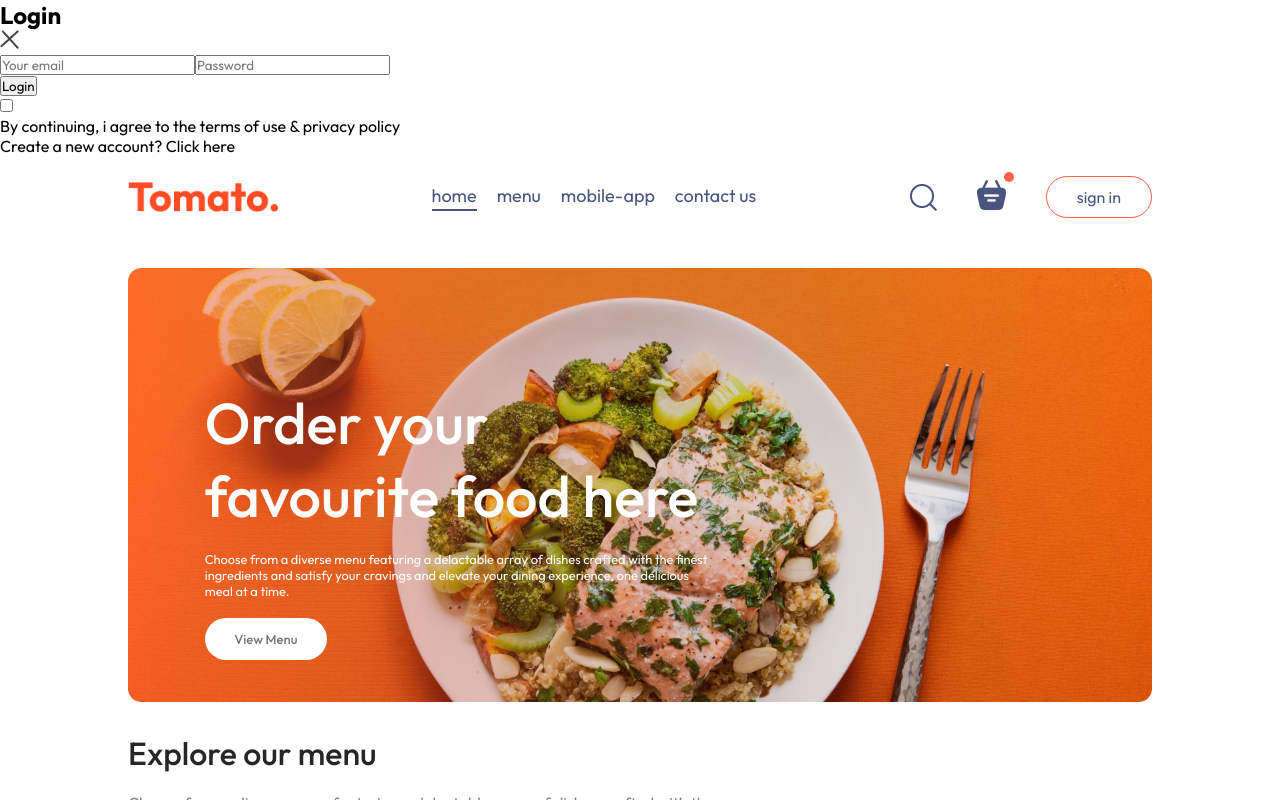
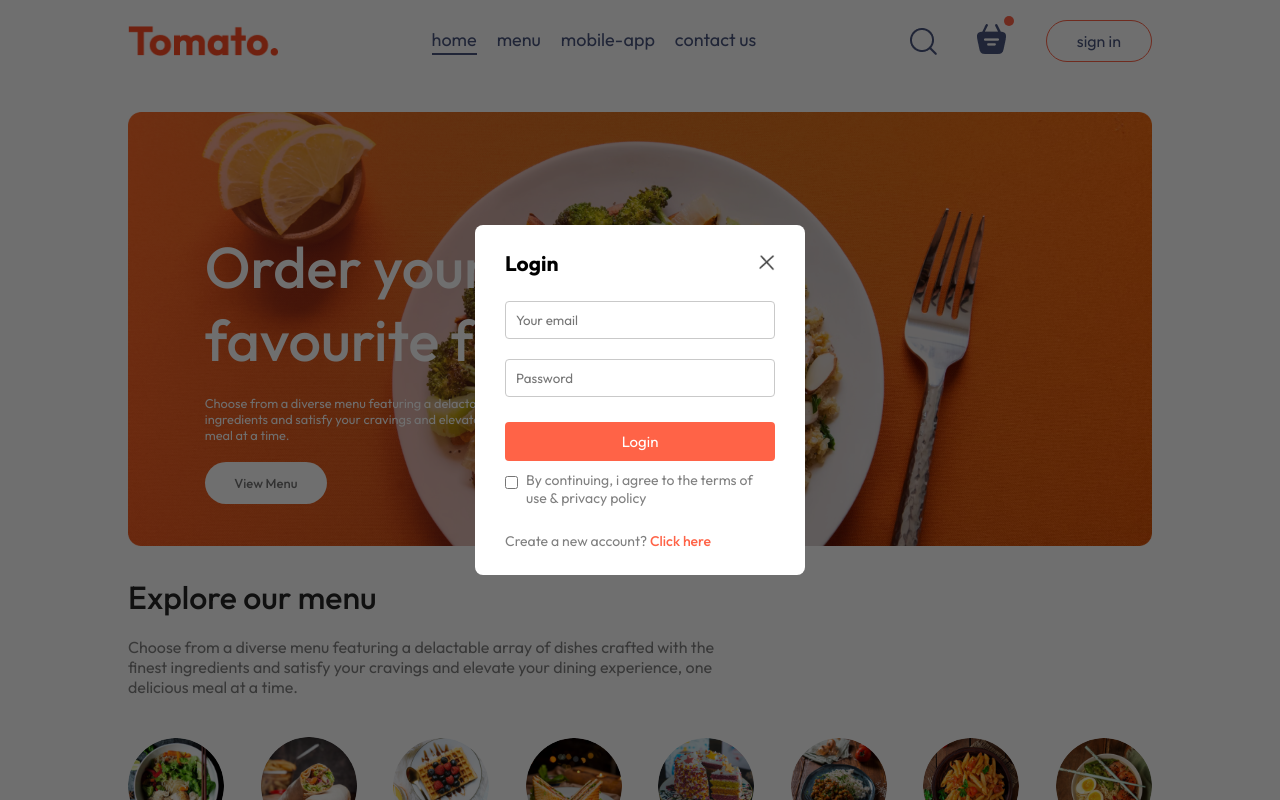
Before and after one commit to bigliuliu/food-delivery, a React app in the folder frontend/: page / in a window 1280 px wide. Both pictures are taken after a click on the button "sign in". Shown: the top 800 px of the page. Built offline with nearby package versions, Linux system fonts and the light colour scheme; the HTML template or start-up script is replaced by a standard one.

Commit message:
changed login and sign up styles

```diff
--- a/frontend/src/components/LoginPopup/LoginPopup.css
+++ b/frontend/src/components/LoginPopup/LoginPopup.css
@@ -0,0 +1,65 @@
+.login-popup{
+    position: absolute;
+    z-index: 1;
+    width: 100%;
+    height: 100%;
+    background-color: #00000090;
+    display: grid;
+}
+.login-popup-container{
+    place-self: center;
+    width: max(23vw,330px);
+    color: #808080;
+    background-color: white;
+    display: flex;
+    flex-direction: column;
+    gap: 25px;
+    padding: 25px 30px;
+    border-radius: 8px;
+    font-size: 14px;
+    animation: fadeIn 0.5s;
+}
+.login-popup-title{
+    display: flex;
+    justify-content: space-between;
+    align-items: center;
+    color: black;
+}
+.login-popup-title img{
+    width: 16px;
+    cursor: pointer;
+}
+.login-popup-inputs{
+    display: flex;
+    flex-direction: column;
+    gap: 20px;
+}
+.login-popup-inputs input{
+    outline: none;
+    border: 1px solid #c9c9c9;
+    padding: 10px;
+    border-radius: 4px;
+}
+.login-popup-container button{
+    border: none;
+    padding: 10px;
+    border-radius: 4px;
+    background-color: tomato;
+    font-size: 15px;
+    cursor: pointer;
+    color: white;
+}
+.login-popup-condition{
+    display: flex;
+    align-items: start;
+    gap: 8px;
+    margin-top: -15px;
+}
+.login-popup-condition input{
+    margin-top: 5px;
+}
+.login-popup p span{
+    color: tomato;
+    font-weight: 500;
+    cursor: pointer;
+}
--- a/frontend/src/components/LoginPopup/LoginPopup.jsx
+++ b/frontend/src/components/LoginPopup/LoginPopup.jsx
@@ -4,7 +4,7 @@
 const LoginPopup = ({ setShowLogin }) => {
   const [currSate, setCurrState] = useState("Login");
   return (
-    <div className="login-popup ">
+    <div className="login-popup">
       <form action="" className="login-popup-container">
         <div className="login-popup-title">
           <h2> {currSate}</h2>
```
